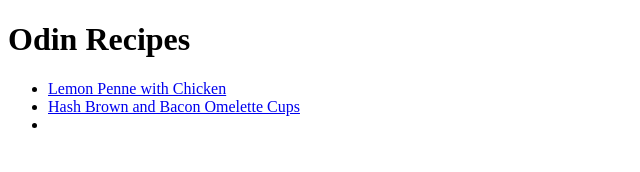
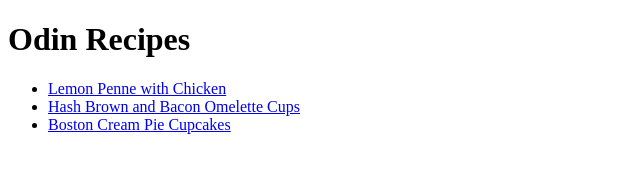
Before and after one commit to Dillon686/odin-recipes, a plain HTML site: page index.html in a window 1280 px wide. Shown: the whole page, without its empty margins (0-640 px from the left). Drawn offline with Linux system fonts and the light colour scheme.

Commit message:
Adjusted title of Cupcake page

```diff
--- a/index.html
+++ b/index.html
@@ -10,7 +10,7 @@
   <ul>
     <li><a href="./recipes/penne.html">Lemon Penne with Chicken</a></li>
     <li><a href="./recipes/omelette.html">Hash Brown and Bacon Omelette Cups</a></li>
-    <li></li>
+    <li><a href="./recipes/cupcakes.html">Boston Cream Pie Cupcakes</a></li>
   </ul>
 </body>
 </html>
```
Also changed, not shown: recipes/cupcakes.html (+1 -1 lines).
